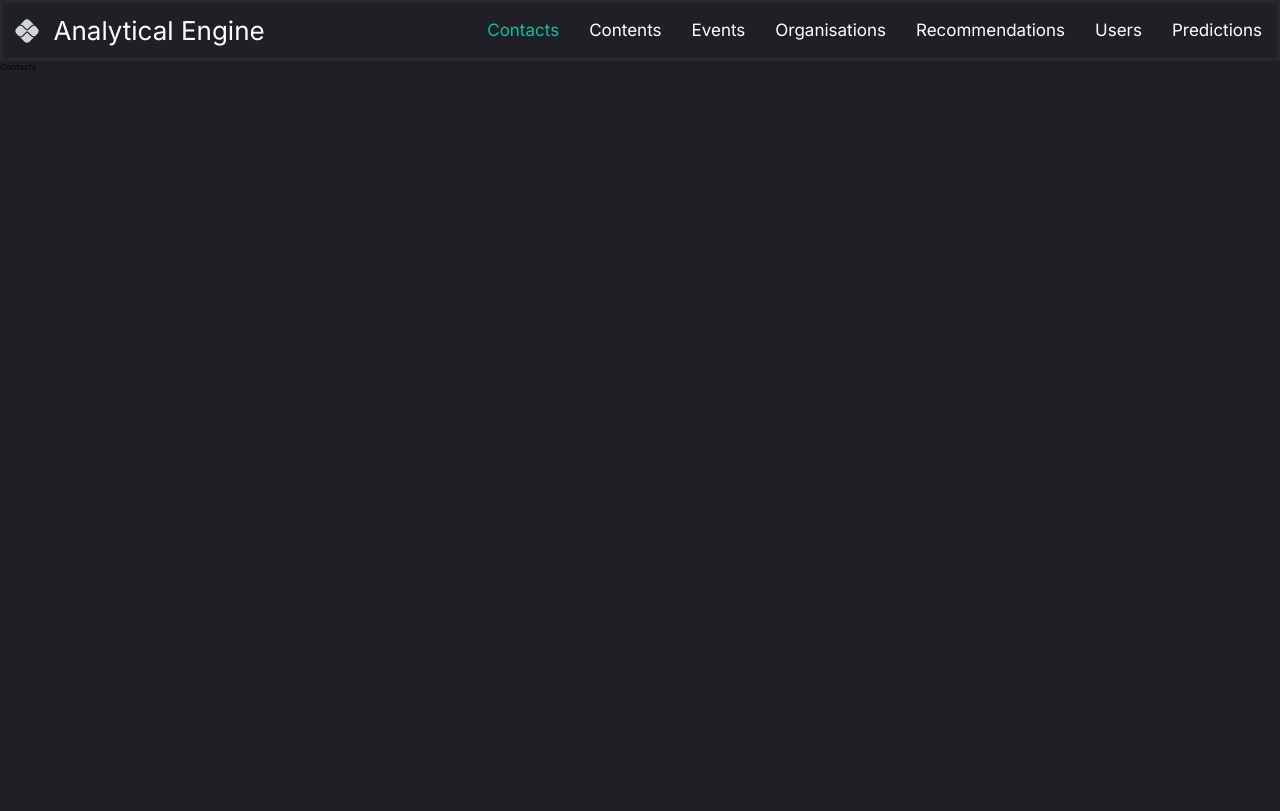
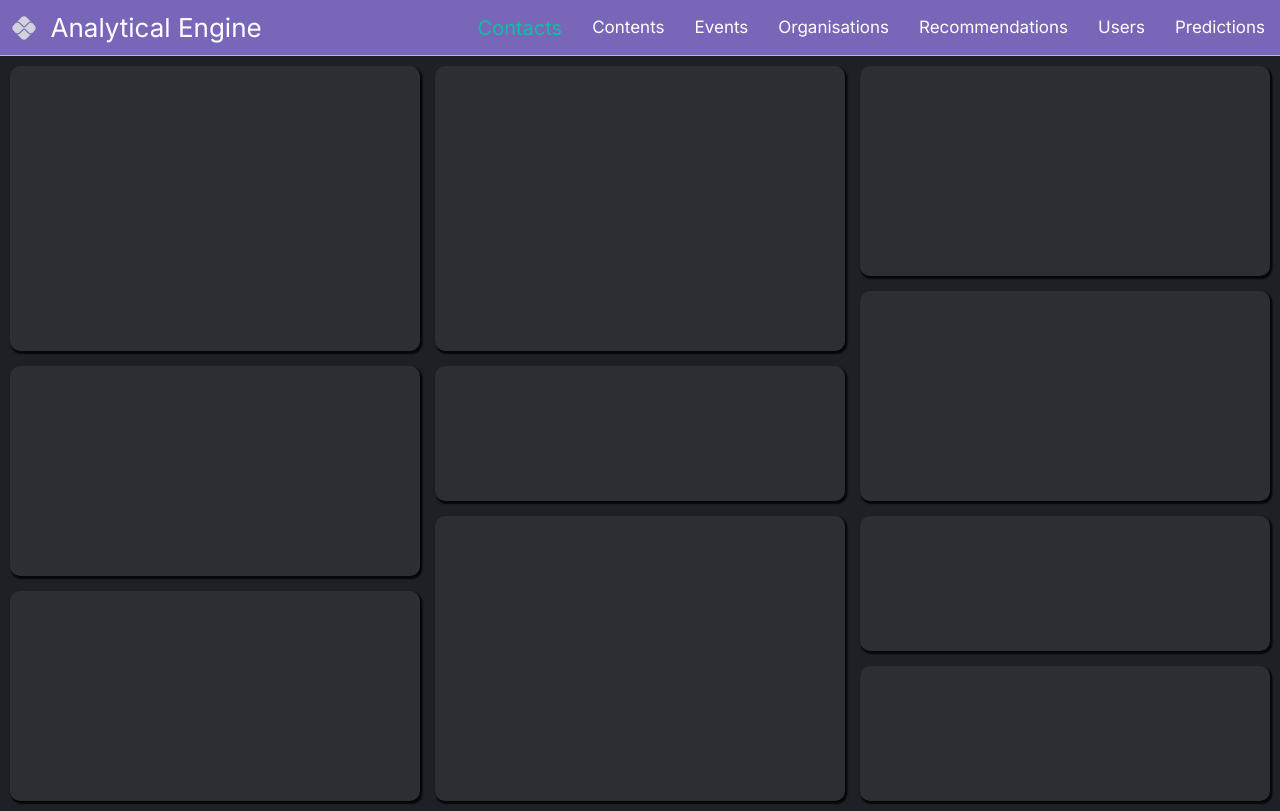
Before and after one commit to Dhyaneshwar/Analytical-Engine, a React (Vite) app in the folder MERN/Analytical_Engine_FE/: page /contacts in a window 1280 px wide. Built offline with nearby package versions, Linux system fonts and the light colour scheme.

Commit message:
feat: creating a basic layout for the dashboard

```diff
--- a/MERN/Analytical_Engine_FE/src/components/dashboard/contacts/index.jsx
+++ b/MERN/Analytical_Engine_FE/src/components/dashboard/contacts/index.jsx
@@ -1,7 +1,41 @@
 import React from 'react'
+import { Box, useMediaQuery } from '@mui/material'
+import {
+  gridTemplateLargeScreens,
+  gridTemplateSmallScreens,
+} from '@/const/gridTemplate'
+import Row1 from '@/utils/Row1'
+import Row2 from '@/utils/Row2'
+import Row3 from '@/utils/Row3'
 
-function Contacts() {
-  return <div>Contacts</div>
+const Contacts = () => {
+  const isAboveMediumScreens = useMediaQuery('(min-width: 1200px)')
+  return (
+    <Box
+      width="100%"
+      height="100%"
+      display="grid"
+      gap="1.5rem"
+      p="10px"
+      sx={
+        isAboveMediumScreens
+          ? {
+              gridTemplateColumns: 'repeat(3, minmax(370px, 1fr))',
+              gridTemplateRows: 'repeat(10, minmax(60px, 1fr))',
+              gridTemplateAreas: gridTemplateLargeScreens,
+            }
+          : {
+              gridAutoColumns: '1fr',
+              gridAutoRows: '80px',
+              gridTemplateAreas: gridTemplateSmallScreens,
+            }
+      }
+    >
+      <Row1 />
+      <Row2 />
+      <Row3 />
+    </Box>
+  )
 }
 
 export default Contacts
--- a/MERN/Analytical_Engine_FE/src/components/navbar/index.jsx
+++ b/MERN/Analytical_Engine_FE/src/components/navbar/index.jsx
@@ -1,7 +1,7 @@
 import { NavLink } from 'react-router-dom'
 import PixIcon from '@mui/icons-material/Pix'
 import { Box, Typography, useTheme } from '@mui/material'
-import FlexBetween from '@/components/FlexBetween'
+import FlexBetween from '@/utils/FlexBetween'
 import './navbar.css'
 
 const Navbar = (props) => {
@@ -16,27 +16,27 @@ const Navbar = (props) => {
       </FlexBetween>
 
       <FlexBetween gap="2rem">
-        <Box sx={{ '&:hover': { color: palette.secondary.main } }}>
+        <div>
           <NavLink to="/contacts">Contacts</NavLink>
-        </Box>
-        <Box sx={{ '&:hover': { color: palette.secondary.main } }}>
+        </div>
+        <div>
           <NavLink to="/contents">Contents</NavLink>
-        </Box>
-        <Box sx={{ '&:hover': { color: palette.secondary.main } }}>
+        </div>
+        <div>
           <NavLink to="/events">Events</NavLink>
-        </Box>
-        <Box sx={{ '&:hover': { color: palette.secondary.main } }}>
+        </div>
+        <div>
           <NavLink to="/organisations">Organisations</NavLink>
-        </Box>
-        <Box sx={{ '&:hover': { color: palette.secondary.main } }}>
+        </div>
+        <div>
           <NavLink to="/recommendations">Recommendations</NavLink>
-        </Box>
-        <Box sx={{ '&:hover': { color: palette.secondary.main } }}>
+        </div>
+        <div>
           <NavLink to="/users">Users</NavLink>
-        </Box>
-        <Box sx={{ '&:hover': { color: palette.secondary.main } }}>
+        </div>
+        <div>
           <NavLink to="/predictions">Predictions</NavLink>
-        </Box>
+        </div>
       </FlexBetween>
     </FlexBetween>
   )
--- a/MERN/Analytical_Engine_FE/src/components/navbar/navbar.css
+++ b/MERN/Analytical_Engine_FE/src/components/navbar/navbar.css
@@ -2,7 +2,8 @@
   list-style: none;
   margin: 0;
   padding: 0.3rem 1rem;
-  border: #292929 solid;
+  border-bottom: 1px #bababa solid;
+  background-color: #7966b9;
   width: 100%;
 }
 
@@ -11,13 +12,15 @@
   text-decoration: none;
   padding: 0.5rem;
   font-size: 1.7rem;
+  transition: all 0.5s;
 }
 
 .nav-links a:hover {
-  color: #665b8a;
+  color: #4e0727;
 }
 
 .nav-links a.active {
   border-color: #292929;
   color: #0ebfa0;
+  font-size: 2rem;
 }
--- /dev/null
+++ b/MERN/Analytical_Engine_FE/src/const/gridTemplate.js
@@ -0,0 +1,45 @@
+export const gridTemplateLargeScreens = `
+  "a b c"
+  "a b c"
+  "a b c"
+  "a b f"
+  "d e f"
+  "d e f"
+  "d h i"
+  "g h i"
+  "g h j"
+  "g h j"
+`
+
+export const gridTemplateSmallScreens = `
+  "a"
+  "a"
+  "a"
+  "a"
+  "b"
+  "b"
+  "b"
+  "b"
+  "c"
+  "c"
+  "c"
+  "d"
+  "d"
+  "d"
+  "e"
+  "e"
+  "f"
+  "f"
+  "f"
+  "g"
+  "g"
+  "g"
+  "h"
+  "h"
+  "h"
+  "h"
+  "i"
+  "i"
+  "j"
+  "j"
+`
--- /dev/null
+++ b/MERN/Analytical_Engine_FE/src/utils/DashboardBox.js
@@ -0,0 +1,10 @@
+import { Box } from '@mui/material'
+import { styled } from '@mui/system'
+
+const DashboardBox = styled(Box)(({ theme }) => ({
+  backgroundColor: theme.palette.background.light,
+  borderRadius: '1rem',
+  boxShadow: '0.15rem 0.2rem 0.15rem 0.1rem rgba(0, 0, 0, .8)',
+}))
+
+export default DashboardBox
--- /dev/null
+++ b/MERN/Analytical_Engine_FE/src/utils/Row1.jsx
@@ -0,0 +1,14 @@
+import React from 'react'
+import DashboardBox from '@/utils/DashboardBox'
+
+function Row1() {
+  return (
+    <>
+      <DashboardBox bgcolor="white" gridArea="a"></DashboardBox>
+      <DashboardBox bgcolor="white" gridArea="b"></DashboardBox>
+      <DashboardBox bgcolor="white" gridArea="c"></DashboardBox>
+    </>
+  )
+}
+
+export default Row1
--- /dev/null
+++ b/MERN/Analytical_Engine_FE/src/utils/Row2.jsx
@@ -0,0 +1,14 @@
+import React from 'react'
+import DashboardBox from '@/utils/DashboardBox'
+
+function Row2() {
+  return (
+    <>
+      <DashboardBox bgcolor="white" gridArea="d"></DashboardBox>
+      <DashboardBox bgcolor="white" gridArea="e"></DashboardBox>
+      <DashboardBox bgcolor="white" gridArea="f"></DashboardBox>
+    </>
+  )
+}
+
+export default Row2
--- /dev/null
+++ b/MERN/Analytical_Engine_FE/src/utils/Row3.jsx
@@ -0,0 +1,15 @@
+import React from 'react'
+import DashboardBox from '@/utils/DashboardBox'
+
+function Row3() {
+  return (
+    <>
+      <DashboardBox bgcolor="white" gridArea="g"></DashboardBox>
+      <DashboardBox bgcolor="white" gridArea="h"></DashboardBox>
+      <DashboardBox bgcolor="white" gridArea="i"></DashboardBox>
+      <DashboardBox bgcolor="white" gridArea="j"></DashboardBox>
+    </>
+  )
+}
+
+export default Row3
```
Also changed, not shown: MERN/Analytical_Engine_FE/src/utils/FlexBetween.js (renamed from MERN/Analytical_Engine_FE/src/components/FlexBetween.js).
